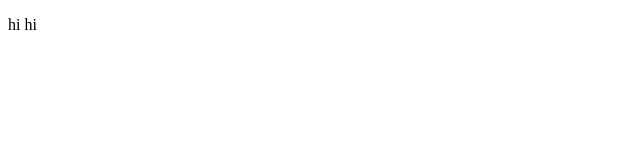
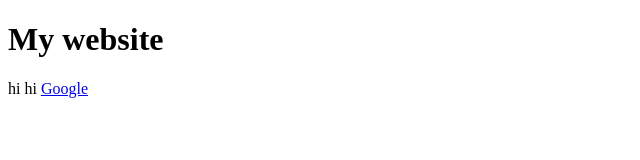
Before and after one commit to annacarey/annacarey.github.io, a plain HTML site: page index.html in a window 1280 px wide. Shown: the whole page, without its empty margins (0-640 px from the left). Drawn offline with Linux system fonts and the light colour scheme.

Commit message:
Add a link

```diff
--- a/index.html
+++ b/index.html
@@ -4,6 +4,7 @@
 	<title>My first page</title>
 </head>
 <body>
-<p> hi hi </p>
+<h1> My website </h1>
+<p> hi hi <a href="http://google.com"> Google</a> </p>
 </body>
 </html>
```
Also changed, not shown: 1 other file.
